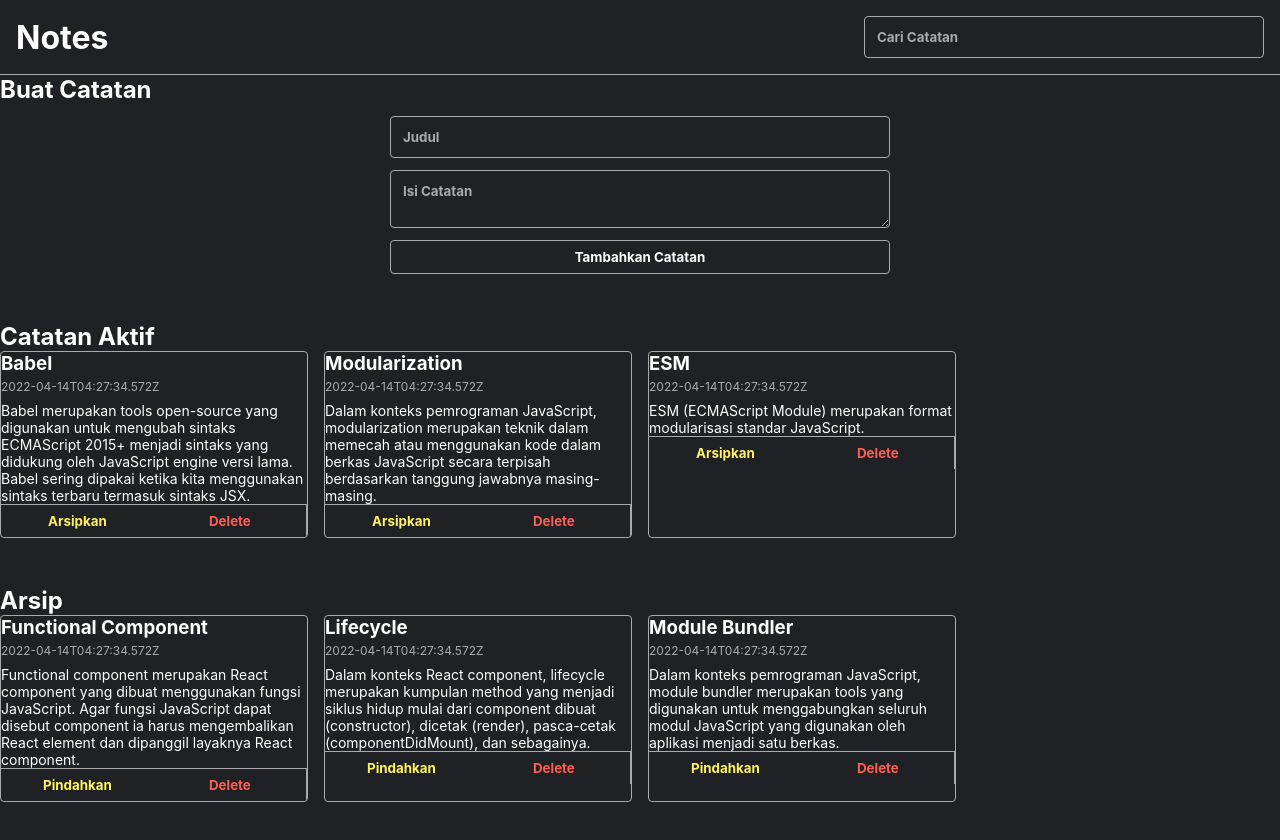
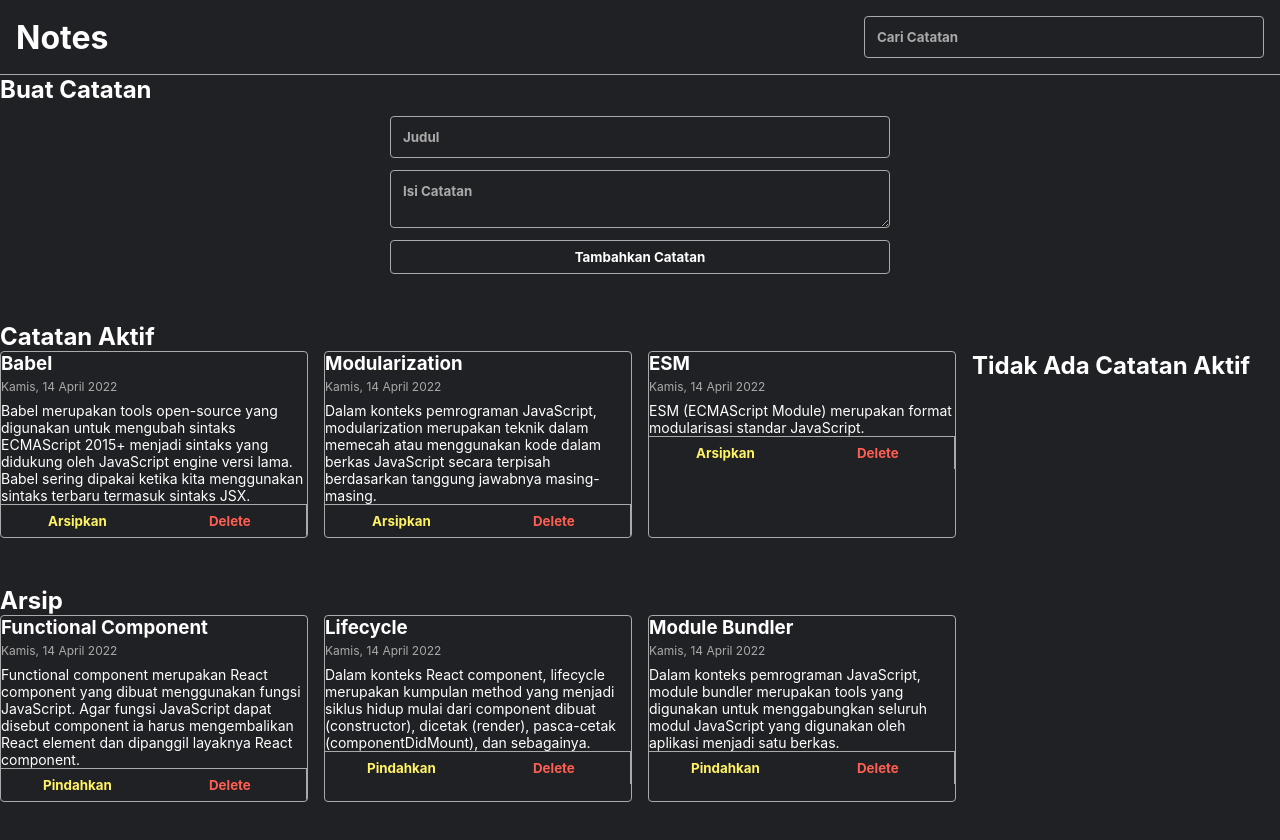
Before and after one commit to fadhilrobbani/dicoding-react-notes-app, a React (Create React App) app: page / in a window 1280 px wide. Shown: the top 840 px of the page. Built offline with nearby package versions, Linux system fonts and the light colour scheme.

Commit message:
fix showing date bug

```diff
--- a/src/components/App.js
+++ b/src/components/App.js
@@ -1,5 +1,5 @@
 import React from 'react';
-import { getInitialData } from '../utils';
+import { getInitialData, showFormattedDate } from '../utils';
 import NavigationBar from './NavigationBar';
 import NotesList from './NotesList';
 import NoteInput from './NoteInput';
@@ -9,7 +9,10 @@ class App extends React.Component {
     super(props);
 
     this.state = {
-      notes: getInitialData(),
+      //disini kita ubah supaya bisa ubah format tanggalnya
+      notes: getInitialData().map((note) =>
+        Object.assign(note, { createdAt: showFormattedDate(note.createdAt) })
+      ),
     };
 
     this.onAddNoteHandler = this.onAddNoteHandler.bind(this);
@@ -27,7 +30,7 @@ class App extends React.Component {
             id: +new Date(),
             title,
             body,
-            createdAt,
+            createdAt: showFormattedDate(createdAt),
             archived: false,
           },
         ],
--- a/src/components/NoteInput.js
+++ b/src/components/NoteInput.js
@@ -27,9 +27,11 @@ class NoteInput extends React.Component {
     this.setState(() => {
       return {
         body: event.target.value,
+        createdAt: new Date().toISOString(),
       };
     });
   }
+
   onSubmitHandler(event) {
     event.preventDefault();
     this.setState(() => {
@@ -37,6 +39,7 @@ class NoteInput extends React.Component {
         createdAt: new Date().toISOString(),
       };
     });
+    console.log(this.state);
     this.props.addNote(this.state);
   }
 
--- a/src/components/NotesListActive.js
+++ b/src/components/NotesListActive.js
@@ -16,16 +16,14 @@ function NotesListActive({ notes, onDelete, onArchive }) {
       />
     ) : null
   );
+  console.log(activeNotes);
 
   return (
     <div>
       <h2>Catatan Aktif</h2>
       <div className='notes-list'>
-        {activeNotes !== null ? (
-          activeNotes
-        ) : (
-          <h2 className='note-list__empty-message'>Tidak Ada Catatan Aktif</h2>
-        )}
+        {activeNotes.map((note) => note)}
+        <h2 className='note-list__empty-message'>Tidak Ada Catatan Aktif</h2>
       </div>
     </div>
   );
--- a/src/components/NotesListArchive.js
+++ b/src/components/NotesListArchive.js
@@ -16,6 +16,8 @@ function NotesListArchive({ notes, onDelete, onArchive }) {
       />
     ) : null
   );
+
+  console.log(archiveNotes);
   return (
     <div>
       <h2>Arsip</h2>
```
Also changed, not shown: bug.txt.
